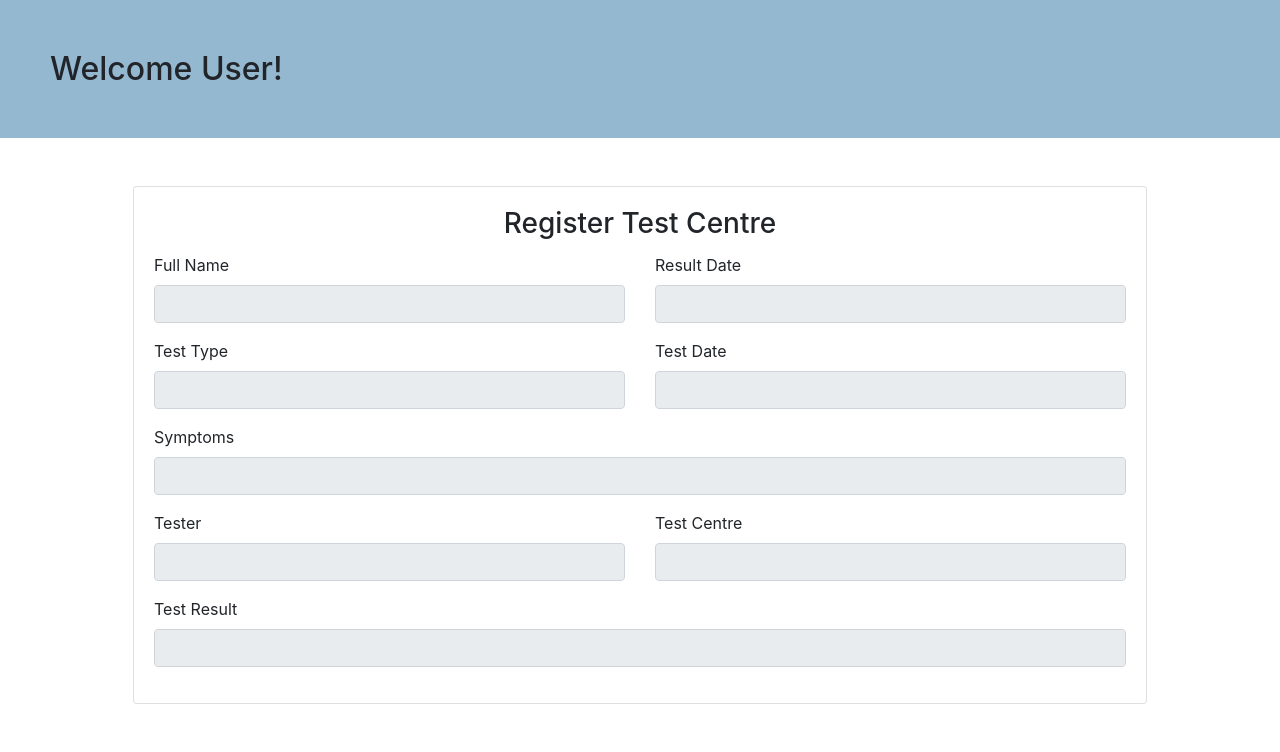
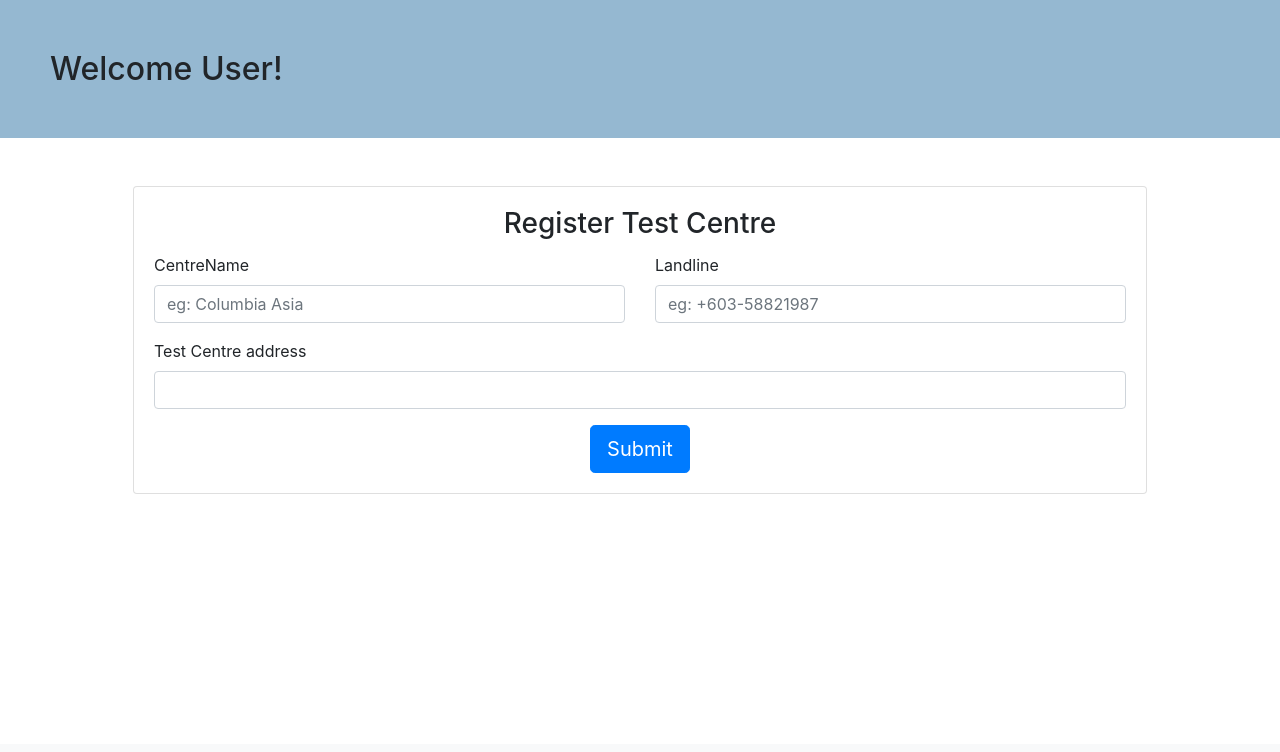
Before and after one commit to yikwah99/MyCovidTrail, a PHP site: page /officer-registerTestCentre.php in a window 1280 px wide. Shown: the part 56-808 px from the top of the page. After the commit the page ends 550 px from the top, so only its background shows below. Run offline with PHP 8.4, Linux system fonts and the light colour scheme; the visitor is signed in with stand-in values (Sample User, id 1); some libraries are stand-ins or nearby versions.

Commit message:
Edited form

```diff
--- a/php/officer-registerTestCentre.php
+++ b/php/officer-registerTestCentre.php
@@ -35,51 +35,24 @@
               <div class="row">
                 <div class="col-md-6">
                   <div class="form-group">
-                    <label>Full Name</label>
-                    <input type="text" class="form-control"  placeholder="" disabled>
+                    <label>CentreName</label>
+                    <input type="text" class="form-control"  placeholder="eg: Columbia Asia">
                   </div>
                 </div>
                 <div class="col-md-6">
                   <div class="form-group">
-                    <label>Result Date</label>
-                    <input type="text" class="form-control"  placeholder="" disabled>
-                  </div>
-                </div>
-                <div class="col-md-6">
-                  <div class="form-group">
-                    <label>Test Type</label>
-                    <input type="text" class="form-control"  placeholder="" disabled>
-                  </div>
-                </div>
-                <div class="col-md-6">
-                  <div class="form-group">
-                    <label>Test Date</label>
-                    <input type="text" class="form-control"  placeholder="" disabled>
+                    <label>Landline</label>
+                    <input type="text" class="form-control"  placeholder="eg: +603-58821987">
                   </div>
                 </div>
                 <div class="col-md-12">
                   <div class="form-group">
-                    <label>Symptoms</label>
-                    <input type="text" class="form-control"  placeholder="" disabled>
+                    <label>Test Centre address</label>
+                    <input type="text" class="form-control"  placeholder="">
                   </div>
                 </div>
-                <div class="col-md-6">
-                  <div class="form-group">
-                    <label>Tester</label>
-                    <input type="text" class="form-control"  placeholder="" disabled>
-                  </div>
-                </div>
-                <div class="col-md-6">
-                  <div class="form-group">
-                    <label>Test Centre</label>
-                    <input type="text" class="form-control"  placeholder="" disabled>
-                  </div>
-                </div>
-                <div class="col-md-12">
-                  <div class="form-group">
-                    <label>Test Result</label>
-                    <input type="text" class="form-control"  placeholder="" disabled>
-                  </div>
+                <div class="col-md-12 text-center">
+                  <input type="submit" class="btn btn-primary btn-lg">
                 </div>
               </div>
             </div>
```
